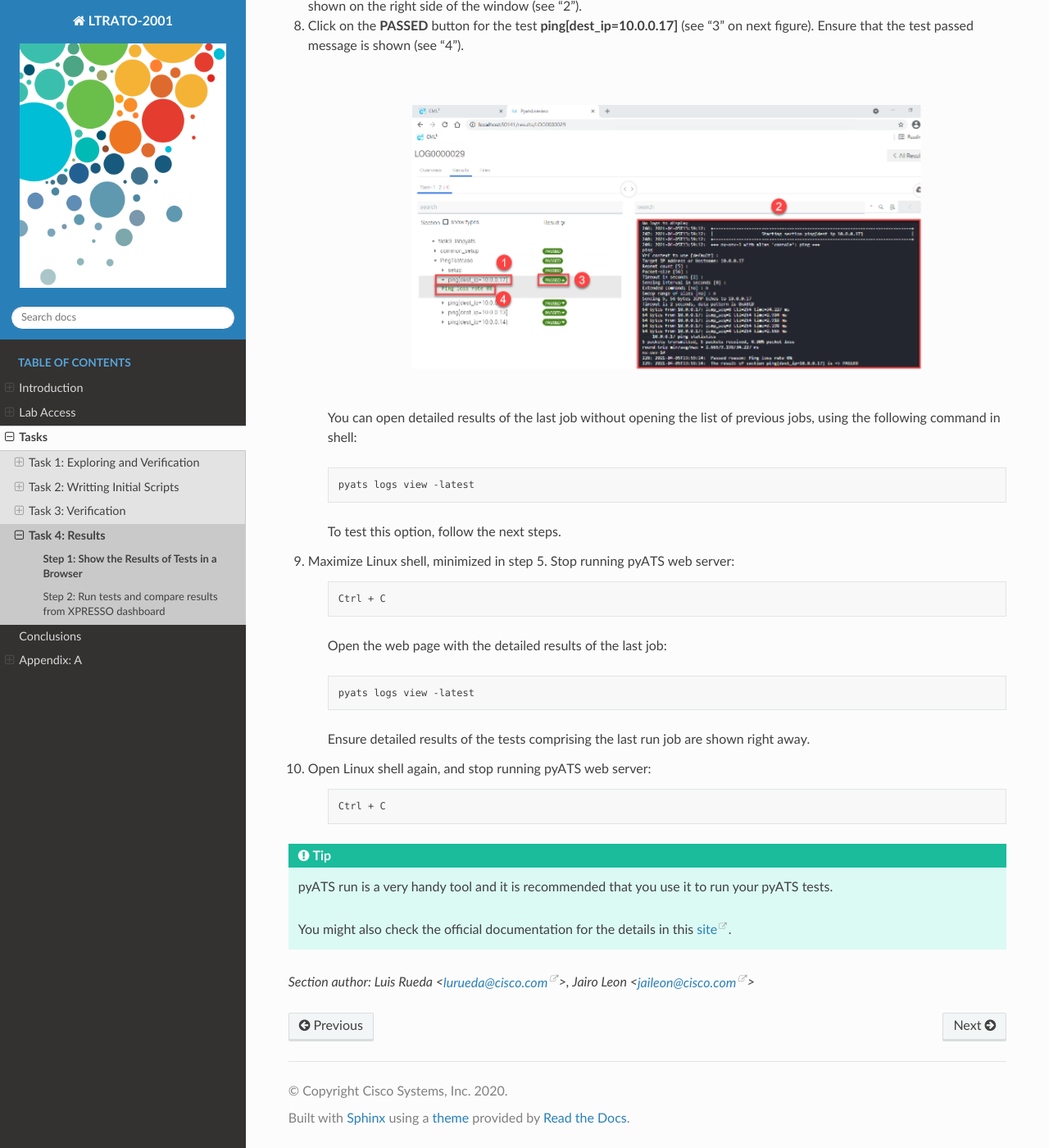
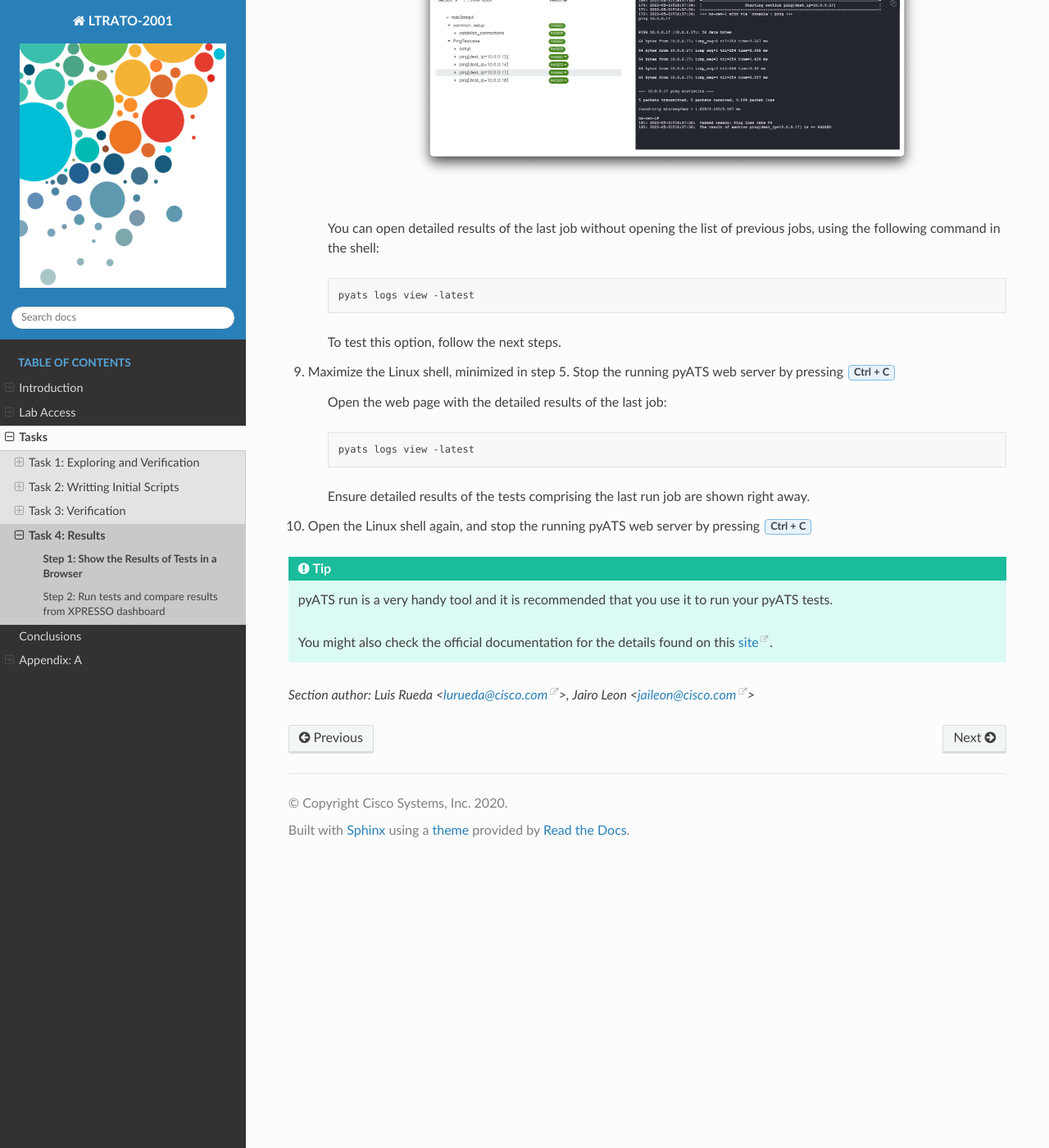
Before and after one commit to CiscoLives/LTRATO-2001, a Sphinx documentation site: the page built from docs/tasks/task4/step1.rst, in a window 1280 px wide and 1400 px high, scrolled down 2754 px. Shown: the whole window at 82% size. Built offline with Sphinx 7.4.7 and the Read the Docs theme 2.0.0, drawn with Linux system fonts in a browser that asks for light colours; some of the changed text lies outside the part shown.

Commit message:
Review step 1
Co-Authored-By: Jairo Leon <33960025+jaileon@users.noreply.github.com>

```diff
--- a/docs/tasks/task4/step1.rst
+++ b/docs/tasks/task4/step1.rst
@@ -3,7 +3,7 @@
 
 **Value Proposition:** In this last task, we will see how to show the results of the tests in a more user-friendly way in a browser. For this, the pyats run job command will be used in a Bash shell.
 
-When a test is runnned using **pyats run job** it adds the following advantages:
+When a test is executed using the **pyats run job** it adds the following advantages:
 
 - Logs of test runs are saved into the archive
 - Makes a graphical representation of test results in a browser
@@ -11,10 +11,10 @@
 
 To use **pyats run job**, a special file “job file” (written in Python) should be created.
 
-A job file looks as shown below:
+A job file looks like the following example:
 
-**<test_name1>** - specifies the path in the system to the Python file with the first list of tests (for example **task8_labpyats.py**).
-**<test_name2>** - specifies the path to the Python file with the second list of tests (for example **task9_labpyats.py**).
+**<test_name1>** - specifies the path in the system to the Python file with the first list of tests (for example **task3step3.py**).
+**<test_name2>** - specifies the path to the Python file with the second list of tests (for example **task3step4.py**).
 
 
 The method **run** from the imported library **ats.easypy** instructs the system to run tests in sequence.
@@ -60,15 +60,15 @@
 
     .. code-block:: bash
 
-        pyats run job task10_runtestsjob.py  --testbed pyats_testbed.yaml
+        pyats run job task4step1.py  --testbed pyats_testbed.yaml
 
-#. After the completition of the job, check the results:
+#. After the completion of the job, check the results:
 
     .. code-block:: bash
 
         pyats logs view
 
-#. Google Chrome would be opened to show the last jobs run. Minimize Linux shell window.
+#. Google Chrome will be launched to show the last jobs run. Minimize the Linux shell window.
 
     .. note::
 
@@ -104,7 +104,7 @@
 
     |
 
-    You can open detailed results of the last job without opening the list of previous jobs, using the following command in shell:
+    You can open detailed results of the last job without opening the list of previous jobs, using the following command in the shell:
 
     .. code-block:: bash
 
@@ -112,11 +112,7 @@
 
     To test this option, follow the next steps.
 
-#. Maximize Linux shell, minimized in step 5. Stop running pyATS web server:
-
-    .. code-block:: bash
-
-        Ctrl + C
+#. Maximize the Linux shell, minimized in step 5. Stop the running pyATS web server by pressing :guilabel:`Ctrl + C`
 
     Open the web page with the detailed results of the last job:
 
@@ -126,16 +122,12 @@
 
     Ensure detailed results of the tests comprising the last run job are shown right away.
 
-#. Open Linux shell again, and stop running pyATS web server:
-
-    .. code-block:: bash
-
-        Ctrl + C
+#. Open the Linux shell again, and stop the running pyATS web server by pressing :guilabel:`Ctrl + C`
 
 .. tip::
 
     pyATS run is a very handy tool and it is recommended that you use it to run your pyATS tests.
 
-    You might also check the official documentation for the details in this `site <https://pubhub.devnetcloud.com/media/pyats/docs/cli/pyats_run.html#pyats-run-job>`_.
+    You might also check the official documentation for the details found on this `site <https://pubhub.devnetcloud.com/media/pyats/docs/cli/pyats_run.html#pyats-run-job>`_.
 
 .. sectionauthor:: Luis Rueda <lurueda@cisco.com>, Jairo Leon <jaileon@cisco.com>
```
Also changed, not shown: other parts of docs/tasks/task4/step1.rst (+3 -3 lines), task4step1.py (renamed from task10_runtestsjob.py, +4 -3 lines), docs/tasks/task4/images/pyats-log-viewer-ping-test-results.png, docs/tasks/task4/images/pyats-log-viewer-results-page.png, docs/tasks/task4/images/viewer-list-of-jobs-run.png.
